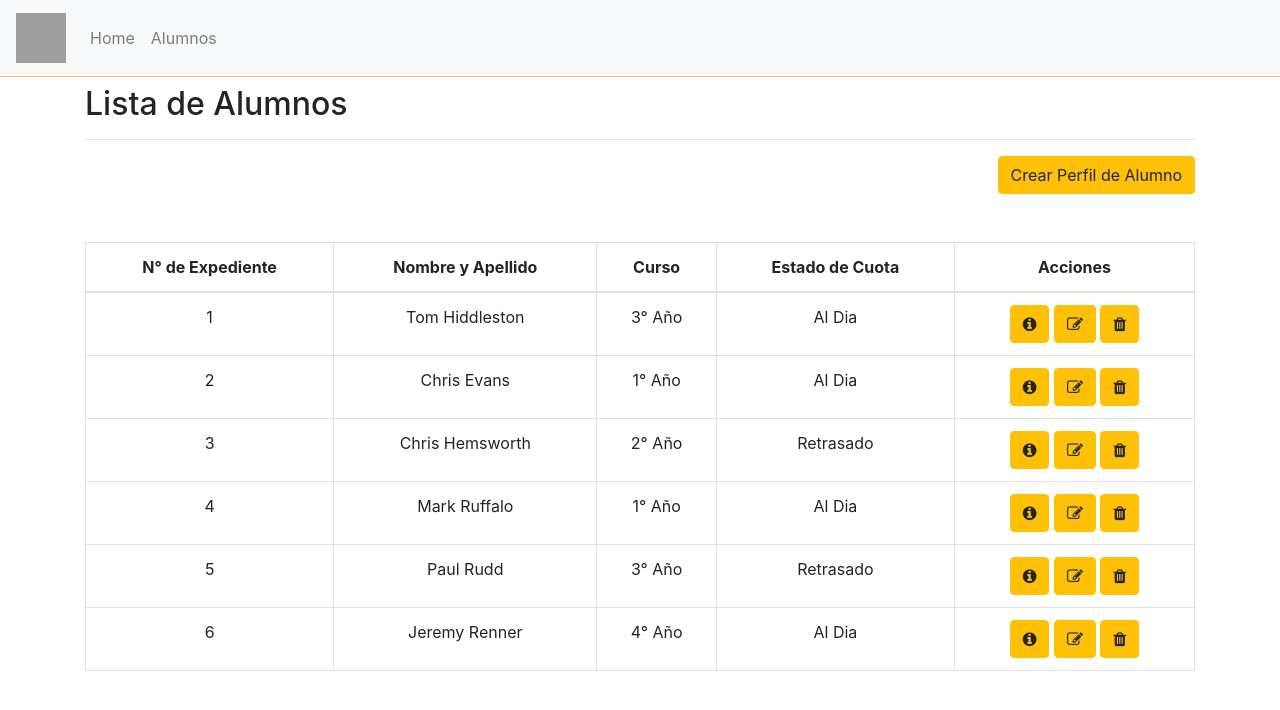
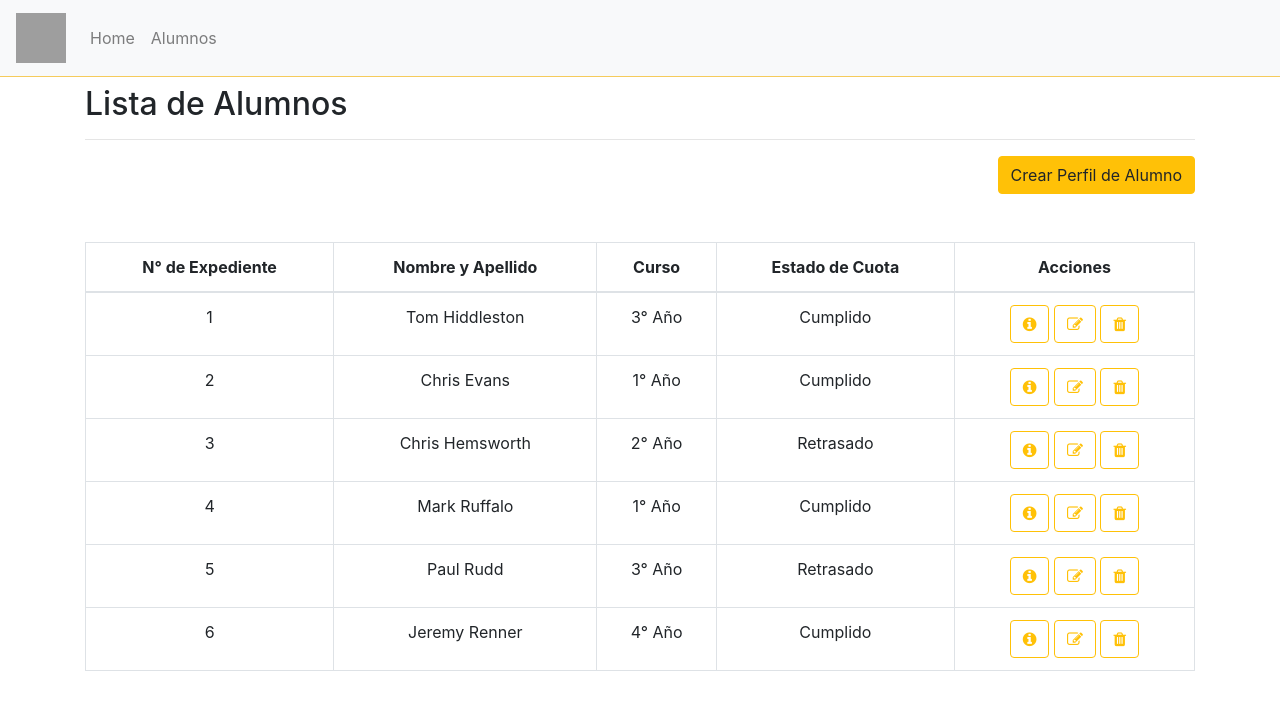
Before and after one commit to gabogarcia1/repo-frontend-pf, a React (Create React App) app: page /alumnos in a window 1280 px wide. Shown: the top 710 px of the page. Built offline with nearby package versions, Linux system fonts and the light colour scheme; grey boxes are pictures that could not be loaded.

Commit message:
code review c2

```diff
--- a/src/App.jsx
+++ b/src/App.jsx
@@ -15,6 +15,7 @@ const App = () => {
             <Route exact path="/" component={Home} />
             <Route exact path="/login" component={Login} />
             <Route exact path="/alumnos" component={ListaAlumnos} />
+            <Route exact path="/califications" component={Califications} />
           </Switch>
         </Layout>
       </Router>
--- a/src/components/TablaAlumnos.jsx
+++ b/src/components/TablaAlumnos.jsx
@@ -25,21 +25,21 @@ const TablaAlumnos = ({ data, seleccionarAlumno }) => {
             <td>{elemento.estadodecuota}</td>
             <td>
               <button
-                className="btn btn-warning"
+                className="btn btn-outline-warning"
                 aria-hidden="true"
                 onClick={() => seleccionarAlumno(elemento, "Ver")}
               >
                 <i class="fa fa-info-circle" aria-hidden="true"></i>
               </button>{" "}
               <button
-                className="btn btn-warning"
+                className="btn btn-outline-warning"
                 aria-hidden="true"
                 onClick={() => seleccionarAlumno(elemento, "Editar")}
               >
                 <i className="fa fa-pencil-square-o"></i>
               </button>{" "}
               <button
-                className="btn btn-warning"
+                className="btn btn-outline-warning"
                 aria-hidden="true"
                 onClick={() => seleccionarAlumno(elemento, "Eliminar")}
               >
--- a/src/pages/ListaAlumnos.jsx
+++ b/src/pages/ListaAlumnos.jsx
@@ -15,7 +15,7 @@ const ListaAlumnos = () => {
       nombre: "Tom",
       apellido: "Hiddleston",
       curso: "3° Año",
-      estadodecuota: "Al Dia",
+      estadodecuota: "Cumplido",
       domicilio: "Ecuador 4036",
       contacto: "3816561429",
       dni: "44372965",
@@ -26,7 +26,7 @@ const ListaAlumnos = () => {
       nombre: "Chris",
       apellido: "Evans",
       curso: "1° Año",
-      estadodecuota: "Al Dia",
+      estadodecuota: "Cumplido",
       domicilio: "Paraguay 4036",
       contacto: "3816561430",
       dni: "44372966",
@@ -48,7 +48,7 @@ const ListaAlumnos = () => {
       nombre: "Mark",
       apellido: "Ruffalo",
       curso: "1° Año",
-      estadodecuota: "Al Dia",
+      estadodecuota: "Cumplido",
       domicilio: "Peru 4036",
       contacto: "3816561432",
       dni: "44372968",
@@ -70,7 +70,7 @@ const ListaAlumnos = () => {
       nombre: "Jeremy",
       apellido: "Renner",
       curso: "4° Año",
-      estadodecuota: "Al Dia",
+      estadodecuota: "Cumplido",
       domicilio: "Brasil 4036",
       contacto: "3816561434",
       dni: "44372970",
```
Also changed, not shown: src/components/ModalEditar.jsx (+9 -0 lines), src/css/listaDeAlumnos.css (line endings or trailing spaces).
